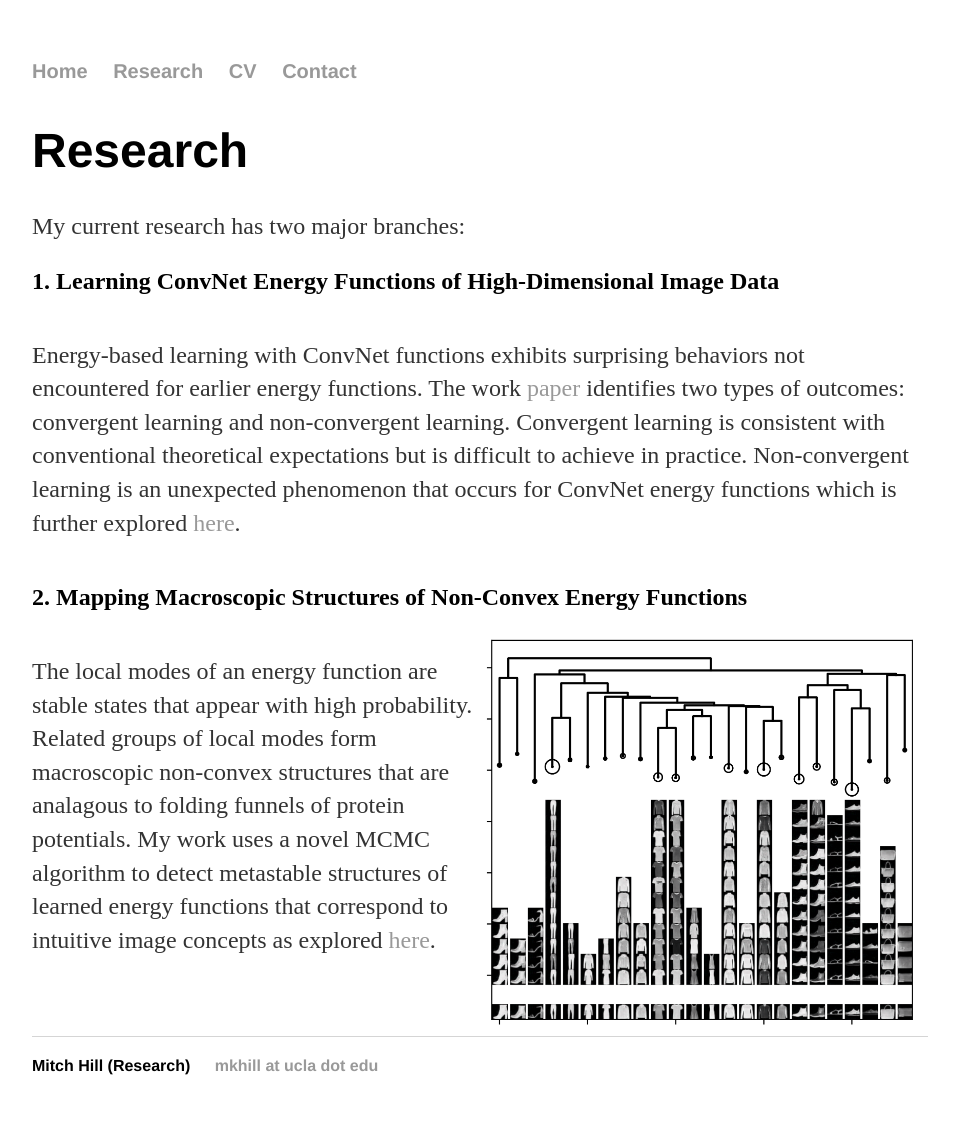
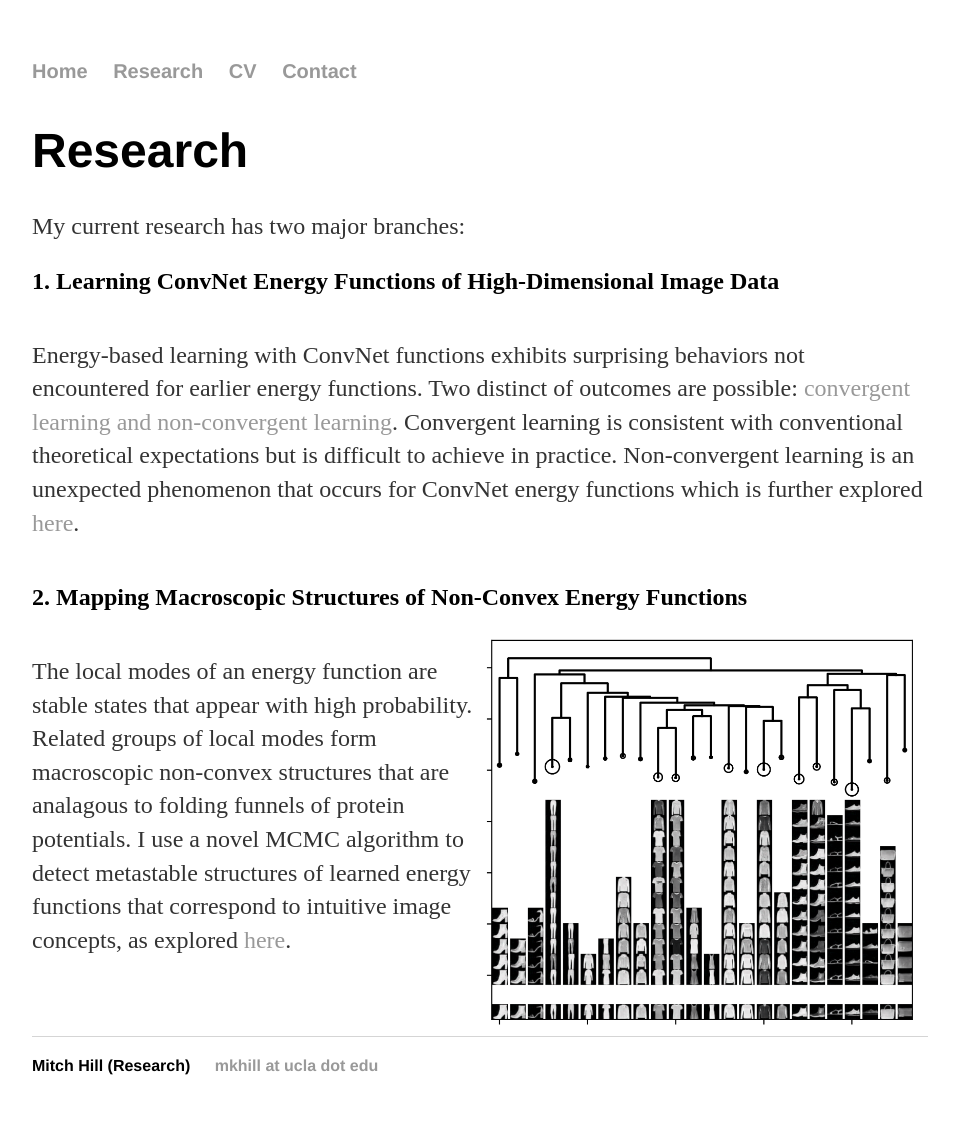
Before and after one commit to point0bar1/point0bar1.github.io, a Jekyll site: the page built from research/index.html, in a window 1280 px wide. Shown: the whole page, without its empty margins (160-1113 px from the left). Built offline with Jekyll 4.4.1, drawn with Linux system fonts in a browser that asks for light colours.

Commit message:
Update index.html

```diff
--- a/research/index.html
+++ b/research/index.html
@@ -12,7 +12,7 @@ title: Mitch Hill (Research)
 <div style="overflow:auto">
 <p>
   Energy-based learning with ConvNet functions exhibits surprising behaviors not encountered for earlier energy functions.
-  The work <a href="https://arxiv.org/abs/1903.12370">paper</a> identifies two types of outcomes: convergent learning and non-convergent learning.
+  Two distinct of outcomes are possible: <a href="https://arxiv.org/abs/1903.12370">convergent learning and non-convergent learning</a>.
   Convergent learning is consistent with conventional theoretical expectations but is difficult to achieve in practice.
   Non-convergent learning is an unexpected phenomenon that occurs for ConvNet energy functions which is further explored <a href="https://arxiv.org/abs/1904.09770">here</a>.
 </p>
@@ -23,6 +23,6 @@ title: Mitch Hill (Research)
 <p>
   The local modes of an energy function are stable states that appear with high probability.
   Related groups of local modes form macroscopic non-convex structures that are analagous to folding funnels of protein potentials.
-  My work uses a novel MCMC algorithm to detect metastable structures of learned energy functions that correspond to intuitive image concepts as explored <a href="https://arxiv.org/abs/1803.01043">here</a>.
+  I use a novel MCMC algorithm to detect metastable structures of learned energy functions that correspond to intuitive image concepts, as explored <a href="https://arxiv.org/abs/1803.01043">here</a>.
 </p>
 </div>
```
